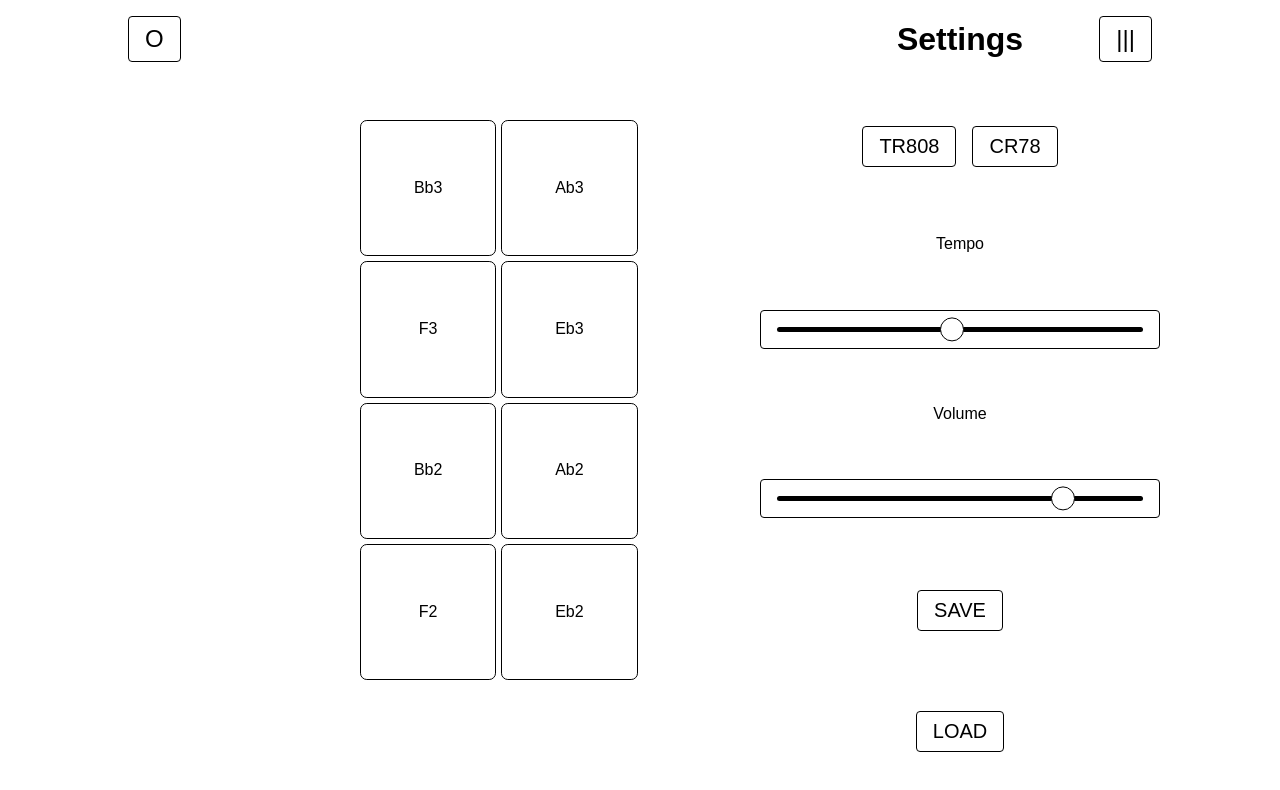
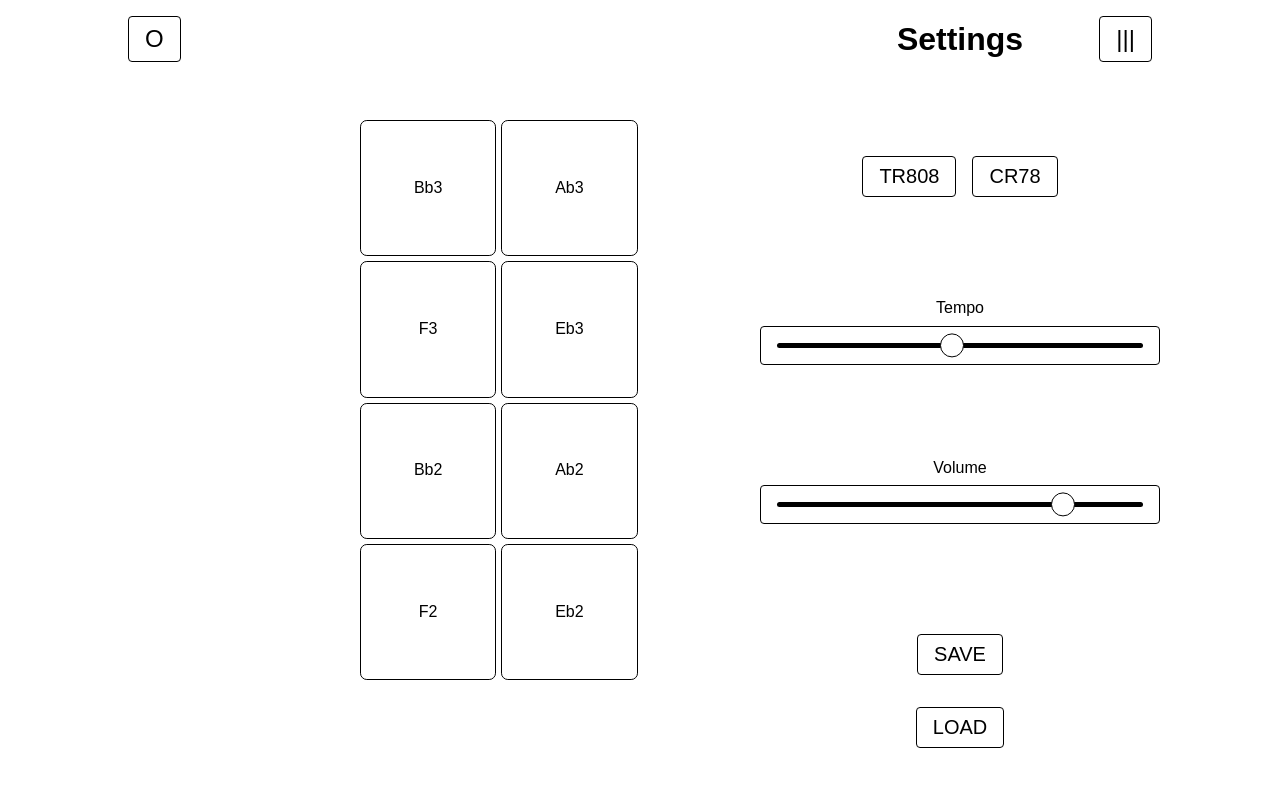
Before and after one commit to hansmaast/bungi-machine, a React (Create React App) app: page /bungi-machine/grid-goon in a window 1280 px wide. Shown: the top 790 px of the page. Built offline with nearby package versions, Linux system fonts and the light colour scheme; no server answers.

Commit message:
Add flex

```diff
--- a/src/components/GlobalTempoSlider.tsx
+++ b/src/components/GlobalTempoSlider.tsx
@@ -1,11 +1,12 @@
 import { useGlobalState } from '../context/GlobalState';
 import { ACTIONS } from '../context/reducer';
+import { Flex } from '../style/flex';
 import { StyledSlider } from '../style/slider';
 
 export function GlobalTempoSlider() {
   const { state, dispatch } = useGlobalState();
   return (
-    <>
+    <Flex>
       {/* eslint-disable-next-line jsx-a11y/label-has-associated-control */}
       <label>Tempo</label>
       <StyledSlider
@@ -21,6 +22,6 @@ export function GlobalTempoSlider() {
           payload: e.currentTarget.value,
         })}
       />
-    </>
+    </Flex>
   );
 }
--- a/src/components/MasterVolumeSlider.tsx
+++ b/src/components/MasterVolumeSlider.tsx
@@ -1,11 +1,12 @@
 import { useGlobalState } from '../context/GlobalState';
 import { ACTIONS } from '../context/reducer';
+import { Flex } from '../style/flex';
 import { StyledSlider } from '../style/slider';
 
 export function MasterVolumeSlider() {
   const { state, dispatch } = useGlobalState();
   return (
-    <>
+    <Flex>
       {/* eslint-disable-next-line jsx-a11y/label-has-associated-control */}
       <label>Volume</label>
       <StyledSlider
@@ -21,6 +22,6 @@ export function MasterVolumeSlider() {
           payload: e.currentTarget.value,
         })}
       />
-    </>
+    </Flex>
   );
 }
--- a/src/components/SaveOrLoadPattern.tsx
+++ b/src/components/SaveOrLoadPattern.tsx
@@ -1,17 +1,18 @@
 import { useGlobalState } from '../context/GlobalState';
 import { Button } from '../style/button';
 import { ACTIONS } from '../context/reducer';
+import { Flex } from '../style/flex';
 
 export function SaveOrLoadPattern() {
   const { dispatch } = useGlobalState();
   return (
-    <>
+    <Flex>
       <Button onClick={() => dispatch({ type: ACTIONS.SAVE_PATTERN, payload: 'test-kit-2' })}>
         SAVE
       </Button>
       <Button onClick={() => dispatch({ type: ACTIONS.LOAD_PATTERN, payload: 'test-kit-2' })}>
         LOAD
       </Button>
-    </>
+    </Flex>
   );
 }
```
